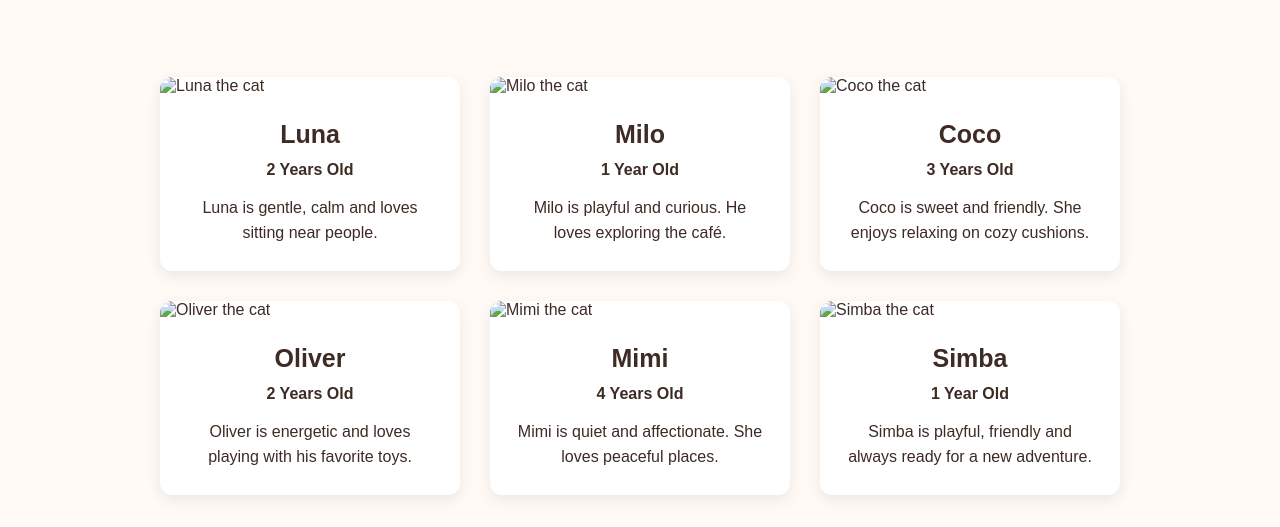
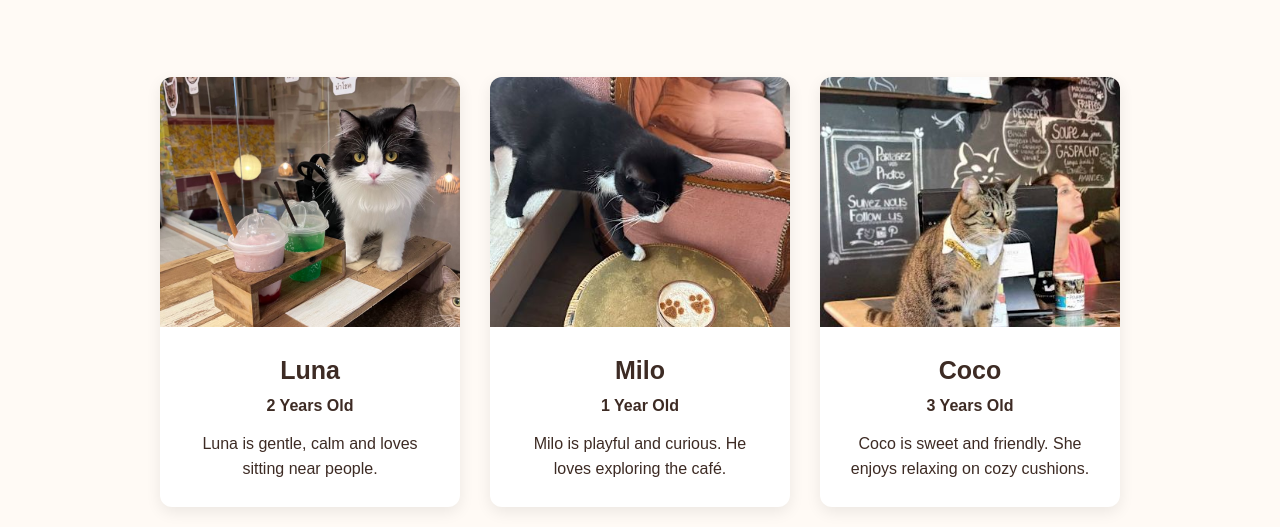
Before and after one commit to rumirajput/Lume-Cat-Cafe, a plain HTML site: page cats.html in a window 1280 px wide. Shown: the part 273-800 px from the top of the page. Drawn offline with Linux system fonts and the light colour scheme.

Commit message:
Fix image source paths for cat cards
Updated image source paths for cat images to use relative paths.

```diff
--- a/cats.html
+++ b/cats.html
@@ -33,7 +33,7 @@
         <div class="cat-cards">
 
             <div class="cat-card">
-                <img src="images/cat1.jpg" alt="Luna the cat">
+                <img src="cat1.jpg" alt="Luna the cat">
                 <div class="cat-info">
                     <h3>Luna</h3>
                     <p class="cat-age">2 Years Old</p>
@@ -42,7 +42,7 @@
             </div>
 
             <div class="cat-card">
-                <img src="images/cat2.jpg" alt="Milo the cat">
+                <img src="cat2.jpg" alt="Milo the cat">
                 <div class="cat-info">
                     <h3>Milo</h3>
                     <p class="cat-age">1 Year Old</p>
@@ -51,7 +51,7 @@
             </div>
 
             <div class="cat-card">
-                <img src="images/cat3.jpg" alt="Coco the cat">
+                <img src="cat3.jpg" alt="Coco the cat">
                 <div class="cat-info">
                     <h3>Coco</h3>
                     <p class="cat-age">3 Years Old</p>
@@ -60,7 +60,7 @@
             </div>
 
             <div class="cat-card">
-                <img src="images/cat4.jpg" alt="Oliver the cat">
+                <img src="cat4.jpg" alt="Oliver the cat">
                 <div class="cat-info">
                     <h3>Oliver</h3>
                     <p class="cat-age">2 Years Old</p>
@@ -69,7 +69,7 @@
             </div>
 
             <div class="cat-card">
-                <img src="images/cat5.jpg" alt="Mimi the cat">
+                <img src="cat5.jpg" alt="Mimi the cat">
                 <div class="cat-info">
                     <h3>Mimi</h3>
                     <p class="cat-age">4 Years Old</p>
@@ -78,7 +78,7 @@
             </div>
 
             <div class="cat-card">
-                <img src="images/cat6.jpg" alt="Simba the cat">
+                <img src="cat6.jpg" alt="Simba the cat">
                 <div class="cat-info">
                     <h3>Simba</h3>
                     <p class="cat-age">1 Year Old</p>
```
